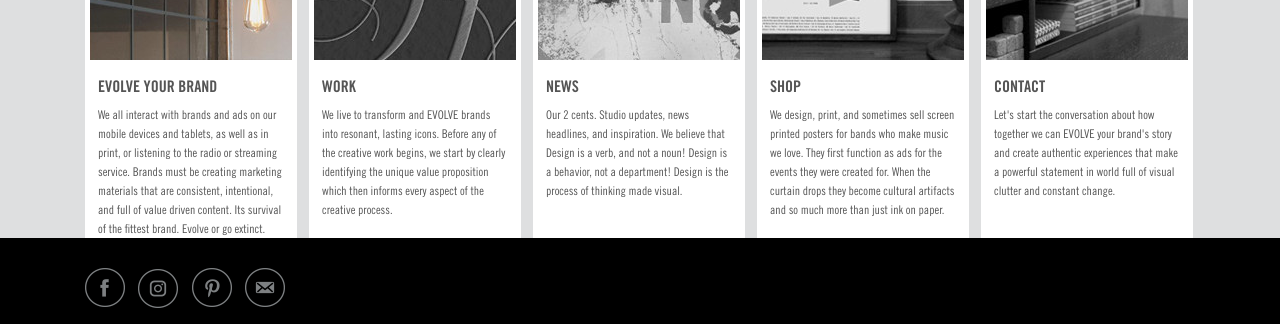
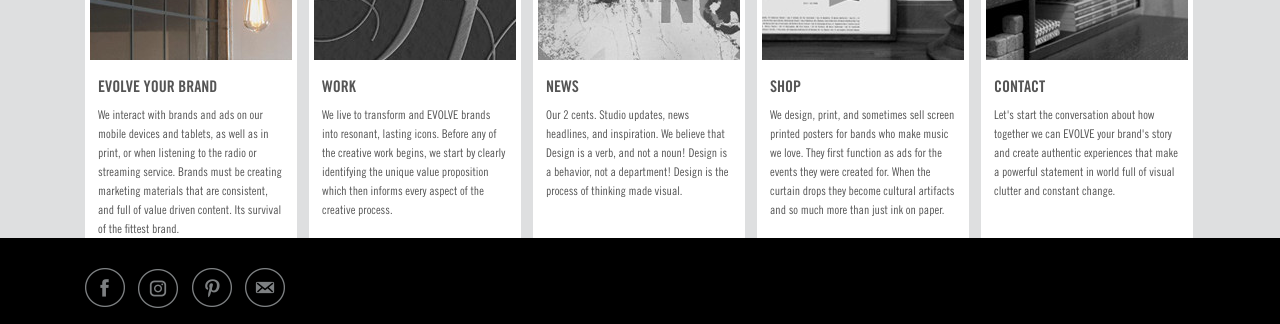
Before and after one commit to florafaunaworld/florafaunaworld.github.io, a Jekyll site: the page built from index.html, in a window 1280 px wide. Shown: the part 757-1081 px from the top of the page. Built offline with Jekyll 4.4.1, drawn with Linux system fonts in a browser that asks for light colours.

Commit message:
Updated Config

```diff
--- a/_config.yml
+++ b/_config.yml
@@ -33,10 +33,10 @@ email: paul@florafaunaworld.com
 navigation:
 - title: EVOLVE YOUR BRAND
   url: "/"
-  text: 'We all interact with brands and ads on our mobile devices and tablets, as
-    well as in print, or listening to the radio or streaming service. Brands must
-    be creating marketing materials that are consistent, intentional, and full of
-    value driven content. Its survival of the fittest brand. Evolve or go extinct. '
+  text: We interact with brands and ads on our mobile devices and tablets, as well
+    as in print, or when listening to the radio or streaming service. Brands must
+    be creating marketing materials that are consistent, and full of value driven
+    content. Its survival of the fittest brand.
 - title: Work
   url: "/work/heimies-made-branding/"
   text: We live to transform and EVOLVE brands into resonant, lasting icons. Before
```
